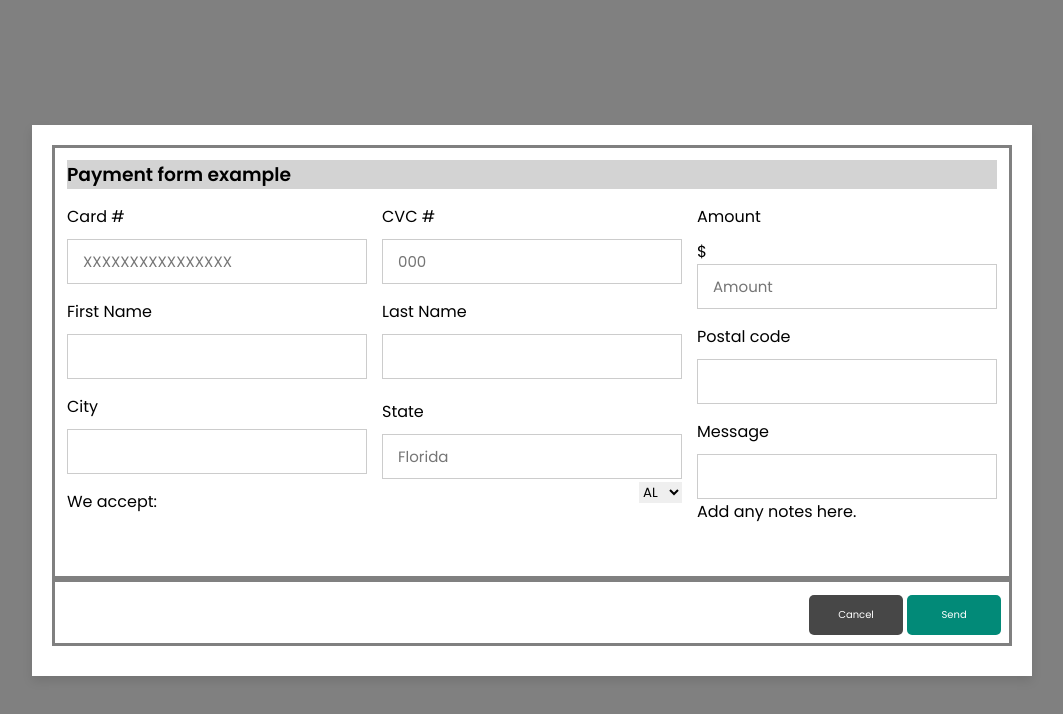
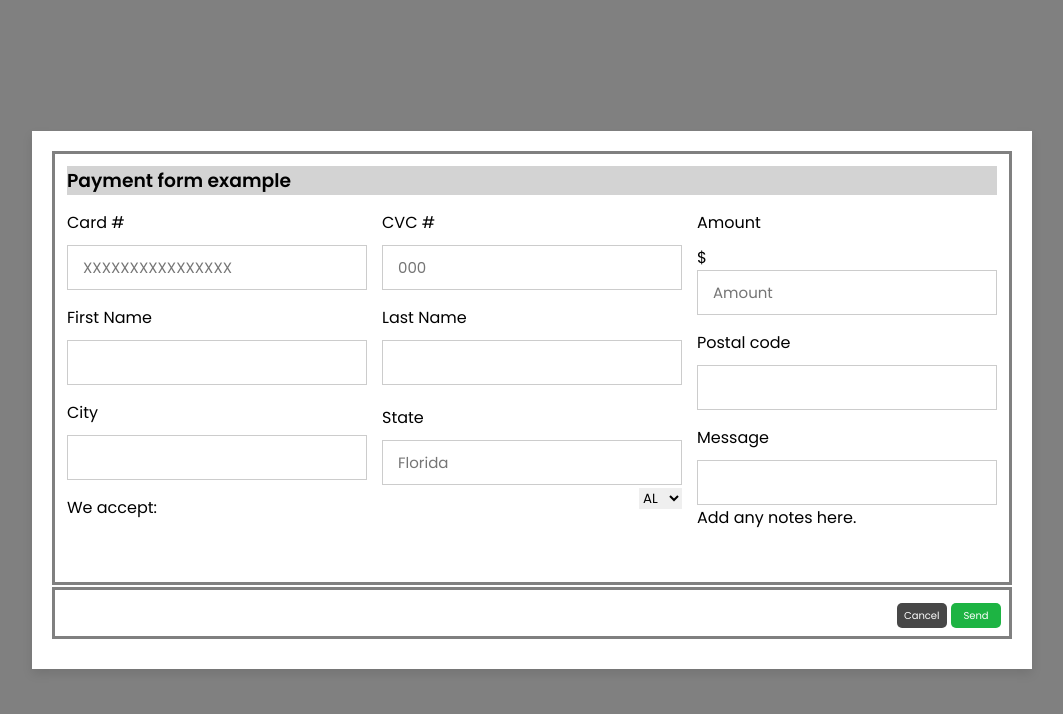
Before and after one commit to 4GeeksAcademy/beltranr20-HTML5form, a plain HTML site: page index.html in a window 1280 px wide. Shown: the whole page, without its empty margins (108-1171 px from the left). Drawn offline with Linux system fonts and the light colour scheme.

Commit message:
Margins for buttons & spacing

```diff
--- a/styles.css
+++ b/styles.css
@@ -79,29 +79,31 @@
 }
 
 .container form .cancel-btn{
-  width: 10%;
-  padding:12px;
+  width: 50px;
+  height: 25px;
   font-size: 10px;
   background: rgb(71, 71, 71);
   color:#fff;
   margin-top: 5px;
   cursor: pointer;
   border-radius: 5px;
+  justify-content: center;
 }
 
 .container form .send-btn{
-  width: 10%;
-  padding:12px;
+  width: 50px;
+  height: 25px;
   font-size: 10px;
-  background: rgb(2, 138, 120);
+  background: rgb(29, 180, 67);
   color:#fff;
   margin-top: 5px;
   cursor: pointer;
   border-radius: 5px;
+  justify-content: center;
 }
 
 .container form .submit-btn:hover{
-  background: #2ecc71;
+  background: #06a142;
 }
 
 .title{
@@ -116,9 +118,11 @@ padding:12px;
 
 
 .container3{
+
   border-color: gray;
   border-style:solid;
   padding:8px;
+  margin-top: 2px;
   margin-bottom: 10px;
   right: 0px;
   }
```
